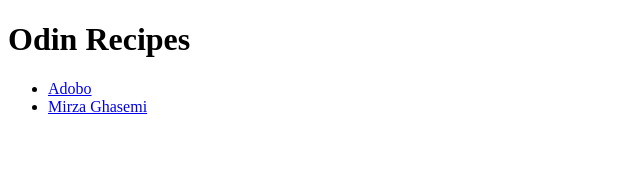
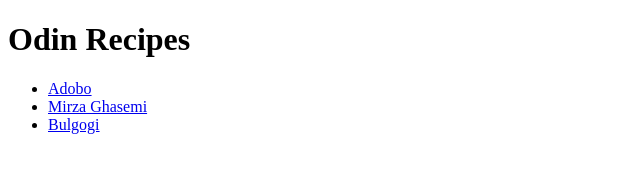
Before and after one commit to ariacodesthings/odin-recipes, a plain HTML site: page index.html in a window 1280 px wide. Shown: the full height of the page, 0-640 px from the left. Drawn offline with Linux system fonts and the light colour scheme.

Commit message:
added Bulgogi link to index.html

```diff
--- a/index.html
+++ b/index.html
@@ -11,6 +11,7 @@
     <ul>
     <li><a href="recipes/adobo.html">Adobo</a></li>
     <li><a href="recipes/mirza-ghasemi.html">Mirza Ghasemi</a></li>
+    <li><a href="recipes/bulgogi.html">Bulgogi</a></li>
     </ul>
 
 </body>
```
